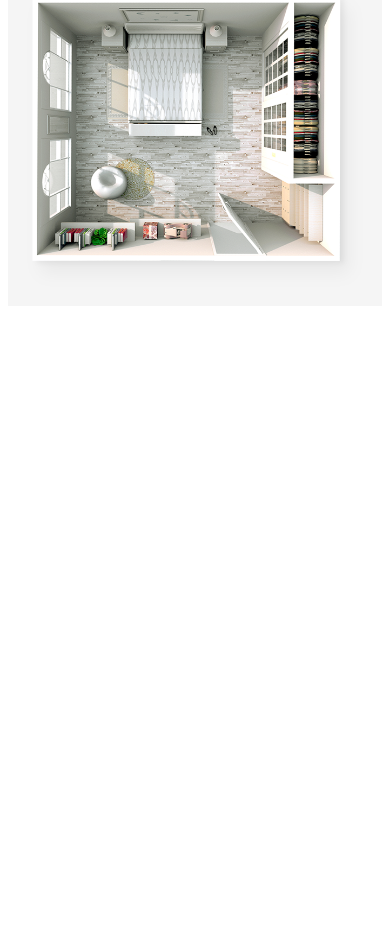
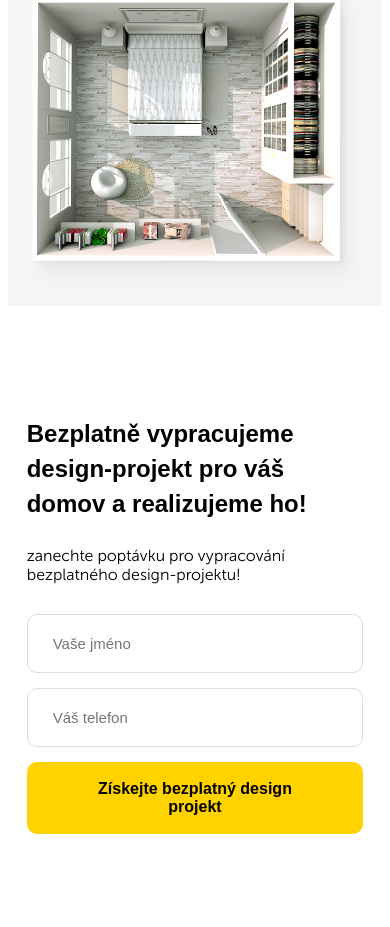
Before and after one commit to Jakub-Zak-cz/Build, a plain HTML site: page src/index.html in a window 390 px wide. Shown: the part 513-1440 px from the top of the page. Before the commit the page ends 844 px from the top, so only its background shows below. Drawn offline with Linux system fonts and the light colour scheme; a web font is replaced by a local one.

Commit message:
kódování sekce s nabídkou a mobilní verze

```diff
--- a/src/index.html
+++ b/src/index.html
@@ -69,6 +69,27 @@
         </section>
     </main>
 
+    <section class="offer">
+        <div class="container">
+            <div class="offer-block">
+                <h2 class="offer-title">
+                    Bezplatně vypracujeme design-projekt pro váš domov a realizujeme ho!
+                </h2>
+                <span class="offer-subtitle">
+                    zanechte poptávku pro vypracování
+                    bezplatného design-projektu!
+                </span>
+                <form action="" class="form offer__form">
+                    <input type="text" class="input offer__input" placeholder="Vaše jméno">
+                    <input type="tel" class="input offer__input" placeholder="Váš telefon">
+                     <button class="button offer__button">
+                        Získejte bezplatný design projekt
+                     </button>
+                </form>
+            </div>
+
+        </div>
+    </section>
 
 </body>
 </html>
--- a/src/sass/_vars.sass
+++ b/src/sass/_vars.sass
@@ -2,3 +2,4 @@
 $accent: #333
 $buttons: #ffd200
 $gray: #f5f5f5
+$border-input: #dddddd
--- a/src/sass/style.sass
+++ b/src/sass/style.sass
@@ -1,5 +1,9 @@
 @import "vars"
 @import "fonts"
+
+*
+    box-sizing: border-box
+
 body
     +reg
 
@@ -16,6 +20,17 @@ img
     background-color: $buttons
     border: none
     +bold
+    cursor: pointer
+    padding: 18px 47px
+    border-radius: 10px
+    &:hover
+        background-color: lighten($buttons, 10%)
+
+.input
+    border: 1px solid $border-input
+    padding: 20px 25px
+    border-radius: 10px
+    font-size: 15px
 
 .header
 
@@ -98,6 +113,9 @@ img
             display: flex
             align-items: center
             margin-bottom: 20px
+            &:last-child
+                margin-bottom: 0
+
             @media (max-width: 640px)
                 margin-bottom: 15px
 
@@ -119,3 +137,59 @@ img
             @media (max-width: 640px)
                 font-size: 12px
                 min-width: 250px
+
+.offer
+    padding: 90px 0
+    background: url("../img/707_kuhna_48bea9_7432.png") no-repeat
+    background-position: center right
+    background-size: contain
+    position: relative
+    @media ( max-width: 1200px )
+        background-size: cover
+    @media ( max-width: 768px )
+        background: #fff
+
+    &::before
+        content: " "
+        width: 50%
+        height: 100%
+        position: absolute
+        background-color: #fff
+        top: 0
+        left: 0
+    &-block
+        width: 50%
+        padding-right: 90px
+        position: relative
+        @media  ( max-width: 768px )
+            width: 100%
+            padding-right: 0
+    &-title
+        font-size: 24px
+        line-height: 35px
+        max-width: 350px
+        margin-bottom: 25px
+        +bold
+    &-subtitle
+        display: inline-block
+        max-width: 260px
+        font-size: 16px
+        margin-bottom: 30px
+    &__input
+
+        margin-bottom: 30px
+        width: 240px
+        @media ( max-width: 1200px )
+            width: 100%
+            margin-bottom: 15px
+
+        &:first-child
+            margin-right: 10px
+
+    &__button
+        width: 100%
+        min-height: 70px
+        @media ( max-width: 1200px )
+            font-size: 13px
+        @media ( max-width: 1200px )
+            font-size: 16px
```
Also changed, not shown: src/css/style.css, 2 other files.
